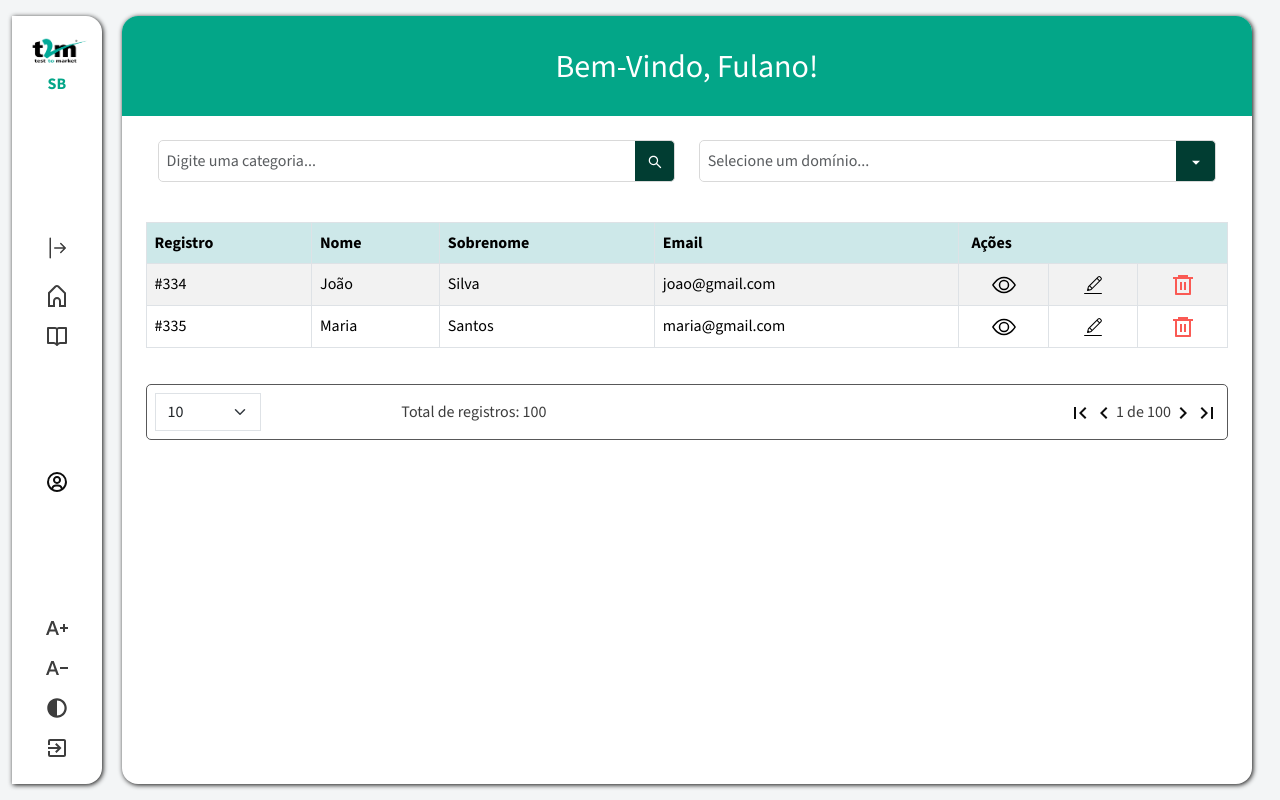
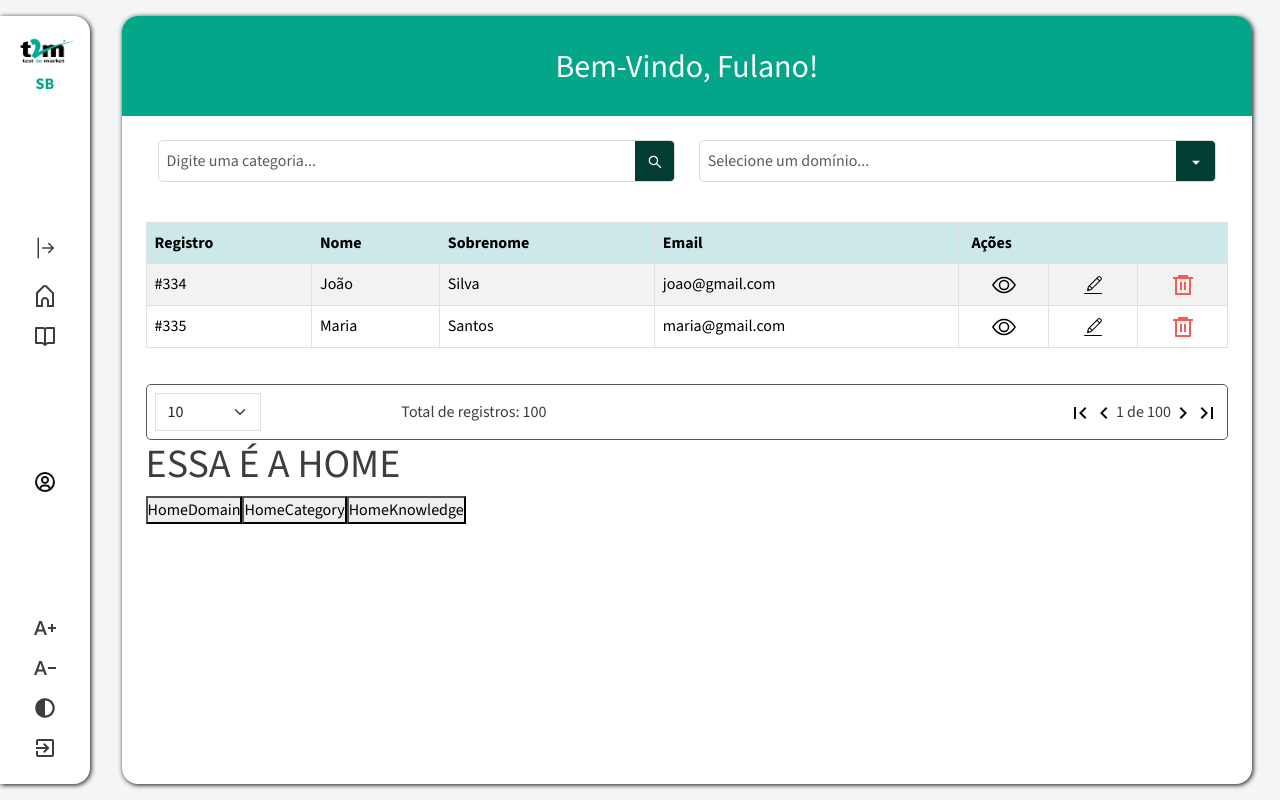
Before and after one commit to BibliotecaRedeConhecimento/front, a React (Vite) app: page / in a window 1280 px wide. Built offline with nearby package versions, Linux system fonts and the light colour scheme.

Commit message:
Adicionando a propriedade children nas rotas, utilizando outlet para reaproveitamente de componentes persistentes em todas as telas, adicionado componente modal teste.

```diff
--- a/src/App.jsx
+++ b/src/App.jsx
@@ -1,13 +1,18 @@
 import './Global.css'
 import '../node_modules/bootstrap/dist/css/bootstrap.min.css';
+import { Outlet } from 'react-router-dom';
+import Slidebar from './components/SideBar';
 
 function App() {
 
 
   return (
     <div className='App'>
+    {/* Tudo que estiver fora de outlet, será persistido em todas as telas/rotas do projeto */}
 
-      <h1>App</h1>
+    <Slidebar  />
+    {/* Tudo dentro de Outlet, será considerado children, declarado na main.jsx, e será reutilizado as rotas com base nisso */}
+      <Outlet />
 
 
     </div>
--- /dev/null
+++ b/src/components/Modal/index.jsx
@@ -0,0 +1,30 @@
+//testando a aplicação de um modal
+
+// import Button from 'react-bootstrap/Button';
+// import Modal from 'react-bootstrap/Modal';
+
+// function Modal() {
+//   return (
+//     <div
+//       className="modal show"
+//       style={{ display: 'block', position: 'initial' }}
+//     >
+//       <Modal.Dialog>
+//         <Modal.Header closeButton>
+//           <Modal.Title>Modal teste</Modal.Title>
+//         </Modal.Header>
+
+//         <Modal.Body>
+//           <p>deseja testar.</p>
+//         </Modal.Body>
+
+//         <Modal.Footer>
+//           <Button variant="secondary">nao</Button>
+//           <Button variant="primary">sim</Button>
+//         </Modal.Footer>
+//       </Modal.Dialog>
+//     </div>
+//   );
+// }
+
+// export default Modal;
--- a/src/pages/Home/Index.jsx
+++ b/src/pages/Home/Index.jsx
@@ -7,6 +7,7 @@ import PageHeaderContainer from "../../components/PageHeaderContainer";
 import PageContentContainer from "../../components/PageContentContainer";
 import { useNavigate } from "react-router-dom";
 import TableComponent from "../../components/Table";
+// import  Modal  from "../../components/Modal";
 
 
 const Home = () => {
@@ -31,16 +32,17 @@ const navigateTo = (path) => {
 
   return (
     <div className="container-fluid">
-          <Sidebar windowSize={windowSize} />
+          {/* <Sidebar windowSize={windowSize} /> */}
         <div className="col">
           <PageContainer>
             <PageHeaderContainer title='Bem-Vindo, Fulano!'/>
             <PageContentContainer>
               <TableComponent/>
-              {/* <h1>ESSA É A HOME</h1>
+
+              <h1>ESSA É A HOME</h1>
               <button onClick={() => navigateTo("/homeDomain")}>HomeDomain</button>
               <button onClick={() => navigateTo("/homeCategory")}>HomeCategory</button>
-              <button onClick={() => navigateTo("/homeKnowledge")}>HomeKnowledge</button> */}
+              <button onClick={() => navigateTo("/homeKnowledge")}>HomeKnowledge</button>
            </PageContentContainer>
           </PageContainer>
         </div>
```
Also changed, not shown: src/main.jsx (+51 -0 lines), src/components/Modal/styles.jsx (added).
